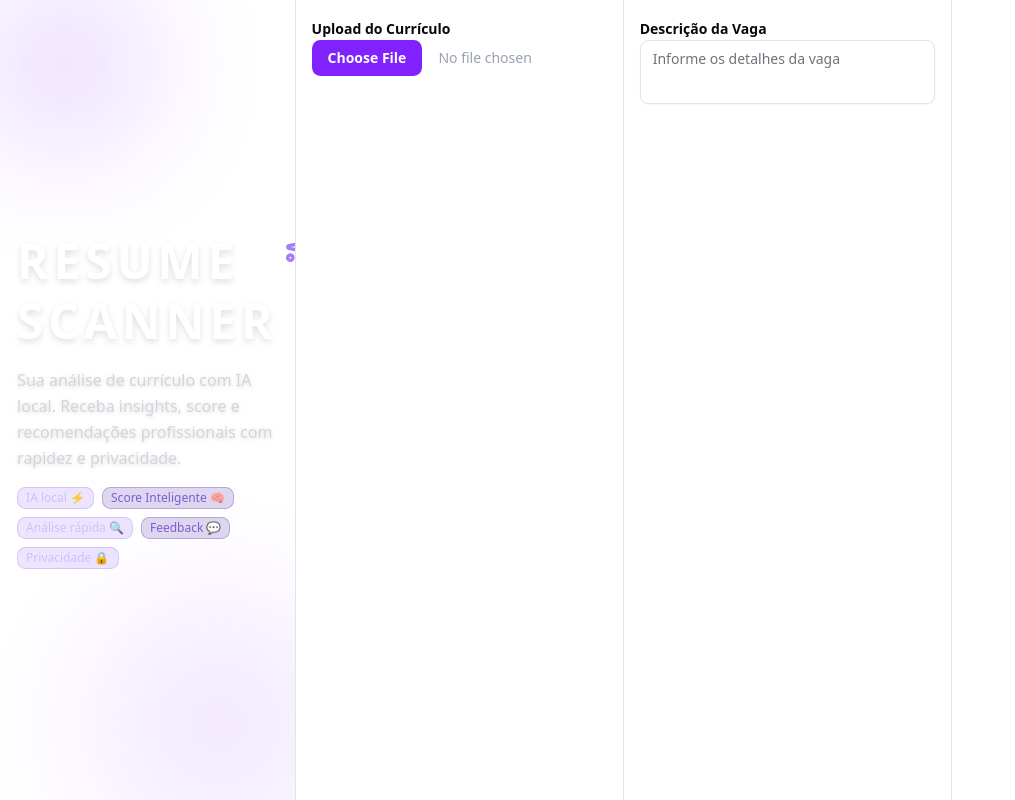
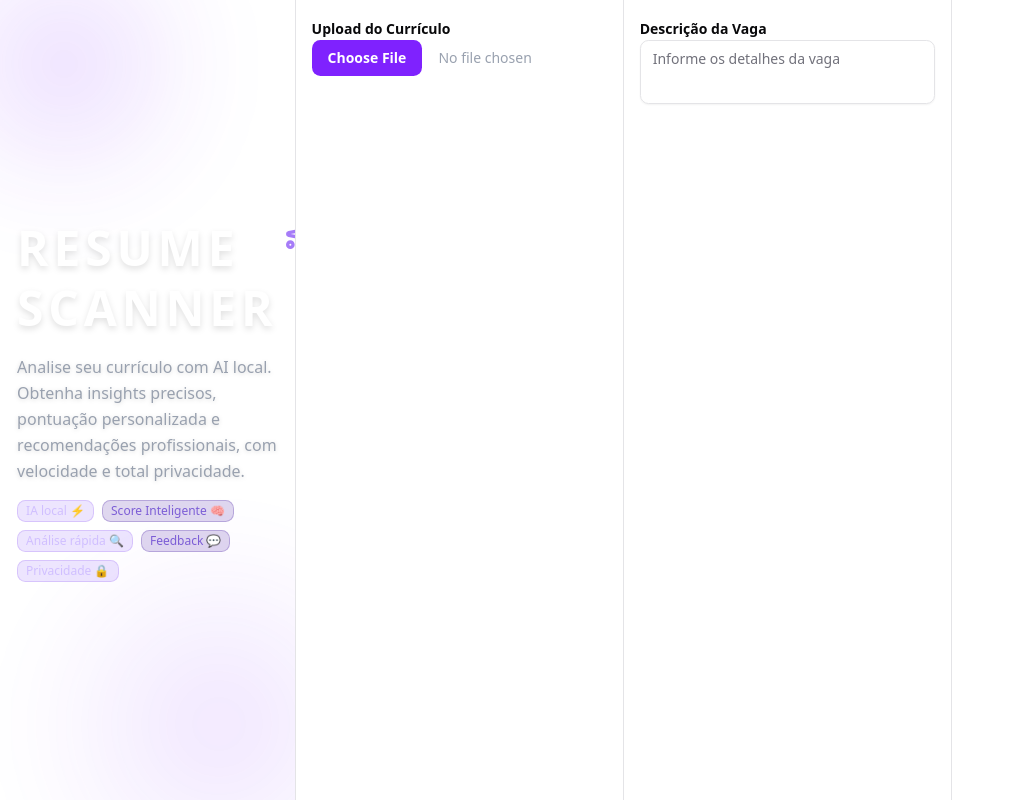
Before and after one commit to matheushermes/IAResumeScannerAPP, a Next.js app: page / in a window 1280 px wide. Shown: the whole page, without its empty margins (0-1015 px from the left). Built offline with nearby package versions, Linux system fonts and the light colour scheme.

Commit message:
mudança da descrição da side

```diff
--- a/src/components/Sidebar.tsx
+++ b/src/components/Sidebar.tsx
@@ -54,8 +54,8 @@ export function Sidebar() {
         </div>
 
         {/* Descrição maior e cinza claro */}
-        <p className="text-base text-gray-300 max-w-md leading-relaxed drop-shadow-sm">
-          Sua análise de currículo com IA local. Receba insights, score e recomendações profissionais com rapidez e privacidade.
+        <p className="text-base text-gray-400 max-w-md leading-relaxed drop-shadow-sm">
+          Analise seu currículo com AI local. Obtenha insights precisos, pontuação personalizada e recomendações profissionais, com velocidade e total privacidade.
         </p>
 
         {/* Badge alinhado à esquerda, não centralizado */}
```
